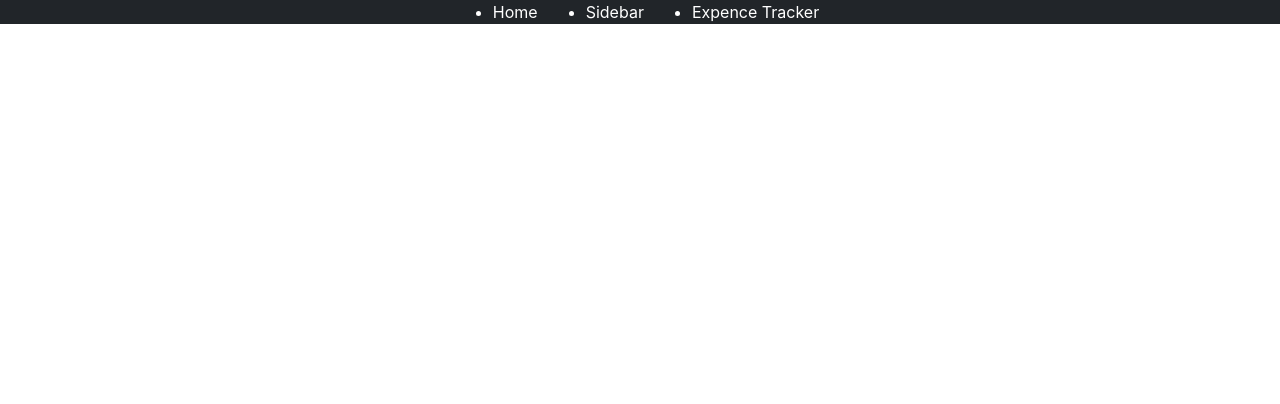
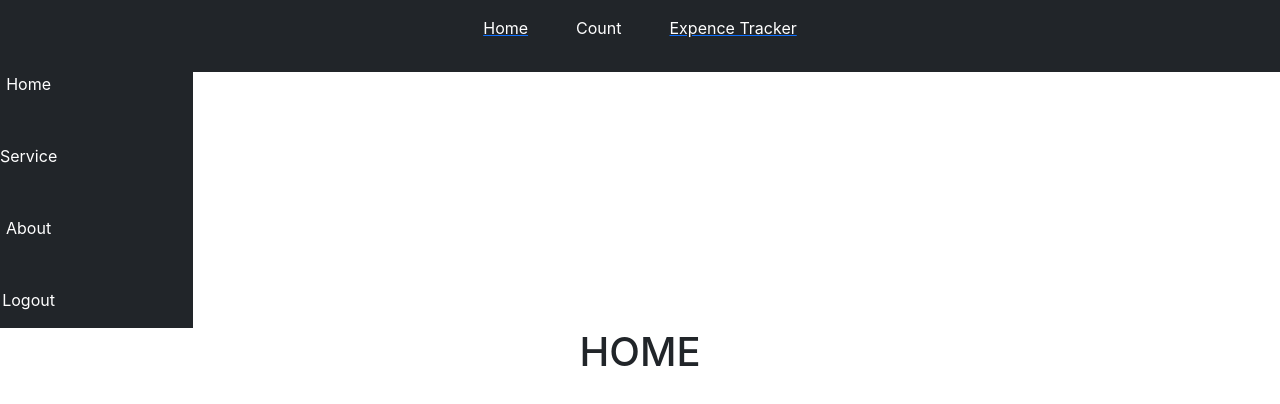
Before and after one commit to adish-ct/React-Project, a React (Create React App) app: page / in a window 1280 px wide. Shown: the top 404 px of the page. Built offline with nearby package versions, Linux system fonts and the light colour scheme.

Commit message:
route added

```diff
--- a/src/App.jsx
+++ b/src/App.jsx
@@ -1,9 +1,8 @@
-import { Route, Router, Routes } from "react-router-dom";
+import { Route, BrowserRouter as Router, Routes } from "react-router-dom";
 import "./App.css";
-import Navbar from "./components/NavSideBars/Navbar";
-import SideBar from "./components/NavSideBars/SideBar";
 
 import ExpenseTrackerPage from "./page/ExpenseTrackerPage";
+import HomePage from "./page/HomePage";
 
 
 function App() {
@@ -11,10 +10,12 @@ function App() {
   return (
     <>
       <div className="App">
-
-
-        <Navbar />
-
+        <Router>
+          <Routes>
+            <Route path="/expense-track" element={<ExpenseTrackerPage />} />
+            <Route path="/" element={<HomePage />} />
+          </Routes>
+        </Router>
       </div>
     </>
   );
--- a/src/components/NavSideBars/Navbar.jsx
+++ b/src/components/NavSideBars/Navbar.jsx
@@ -3,11 +3,11 @@ import { Link } from 'react-router-dom'
 
 function Navbar() {
     return (
-        <div className='bg-dark'>
-            <ul className="d-flex justify-content-center gap-5">
-                <li className='text-white '>Home</li>
-                <li className='text-white '>Sidebar</li>
-                <li className='text-white '>Expence Tracker</li>
+        <div className='bg-dark p-3'>
+            <ul className="d-flex justify-content-center gap-5 list-unstyled">
+                <Link to="/" ><li className='text-white '>Home</li></Link>
+                <li className='text-white '>Count</li>
+                <Link to="/expense-track"><li className='text-white ' >Expence Tracker</li></Link>
             </ul>
         </div>
     )
--- a/src/components/NavSideBars/SideBar.jsx
+++ b/src/components/NavSideBars/SideBar.jsx
@@ -2,13 +2,13 @@ import React from 'react'
 
 function SideBar() {
     return (
-        <div className='d-flex'>
-            <div className="text-left">
-                <ul>
-                    <li>hello</li>
-                    <li>hello</li>
-                    <li>hello</li>
-                    <li>hello</li>
+        <div className='d-flex bg-dark'>
+            <div className="text-center">
+                <ul className='list-unstyled d-flex flex-column gap-5 align-items:center justify-content:center text-white'>
+                    <li>Home</li>
+                    <li>Service</li>
+                    <li>About</li>
+                    <li>Logout</li>
                 </ul>
             </div>
 
--- a/src/page/ExpenseTrackerPage.jsx
+++ b/src/page/ExpenseTrackerPage.jsx
@@ -5,6 +5,7 @@ import SubmitButton from '../components/SubmitButton'
 import ExpenseComponent from '../components/ExpenseComponent'
 import InputComponent from '../components/InputComponent'
 import Navbar from '../components/NavSideBars/Navbar'
+import SideBar from '../components/NavSideBars/SideBar'
 
 function ExpenseTrackerPage() {
     const expenseData = [
@@ -31,11 +32,16 @@ function ExpenseTrackerPage() {
     return (
         <div>
             <Navbar />
-            <ExpenseTracker />
-            <ExpenseTrackHead />
-            <ExpenseComponent items={expenseData} />
-            <SubmitButton />
-            <InputComponent />
+            <div className="row">
+                <div className="col-2 bg-dark text-white">
+                    <SideBar />
+                </div>
+                <div className="col-10">
+                    <ExpenseTracker />
+                    <ExpenseTrackHead />
+                    <ExpenseComponent items={expenseData} />
+                </div>
+            </div>
         </div>
     )
 }
--- /dev/null
+++ b/src/page/HomePage.jsx
@@ -0,0 +1,19 @@
+import React from 'react'
+import Navbar from '../components/NavSideBars/Navbar'
+import SideBar from '../components/NavSideBars/SideBar'
+
+function HomePage() {
+    return (
+        <div>
+            <Navbar />
+            <div className="row">
+                <div className="col-2">
+                    <SideBar />
+                </div>
+                <h1>HOME</h1>
+            </div>
+        </div>
+    )
+}
+
+export default HomePage
```
Also changed, not shown: src/page/CountPage.jsx (added, +24 -0 lines).
